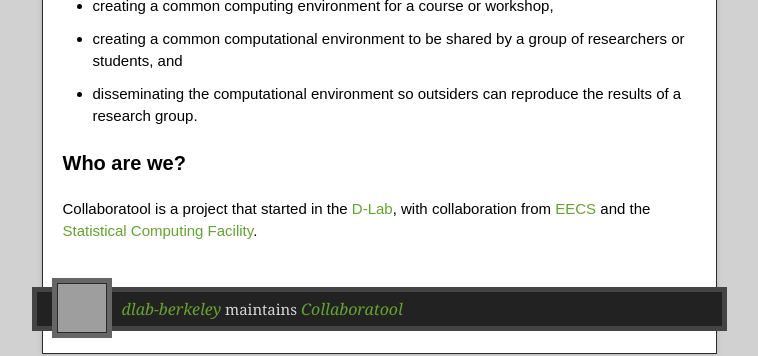
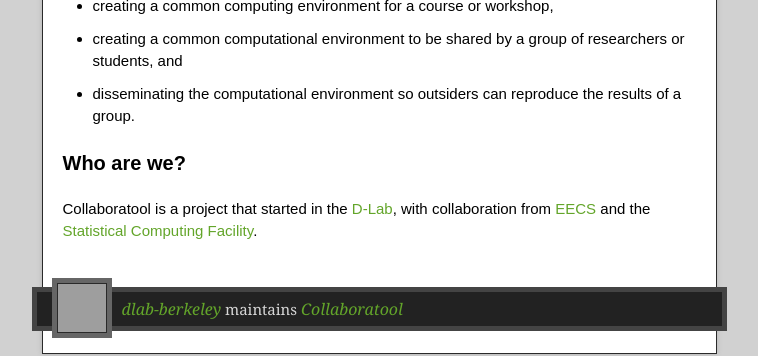
Before and after one commit to willingc/collaboratool, a Jekyll site: the page built from index.md, in a window 1280 px wide, cut to the strip 1083-1439 px from the top of the page. Shown: the whole strip, without its empty margins (261-1019 px from the left). Built offline with Jekyll 4.4.1, drawn with Linux system fonts in a browser that asks for light colours; nearby versions of some CDN libraries; grey boxes are pictures that could not be loaded.

Commit message:
minor edit to bsd2 vision text

```diff
--- a/index.md
+++ b/index.md
@@ -41,7 +41,7 @@
 
   * creating a common computing environment for a course or workshop,
   * creating a common computational environment to be shared by a group of researchers or students, and
-  * disseminating the computational environment so outsiders can reproduce the results of a research group.
+  * disseminating the computational environment so outsiders can reproduce the results of a group.
 
 
 ### Who are we?
```
